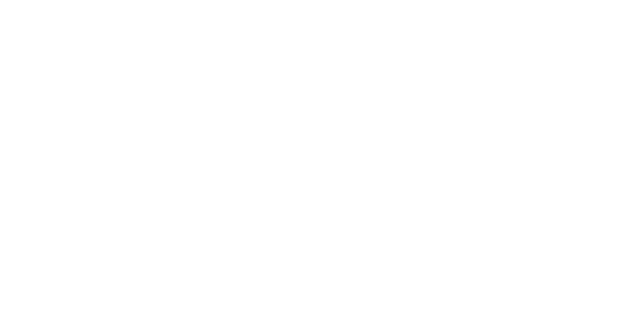
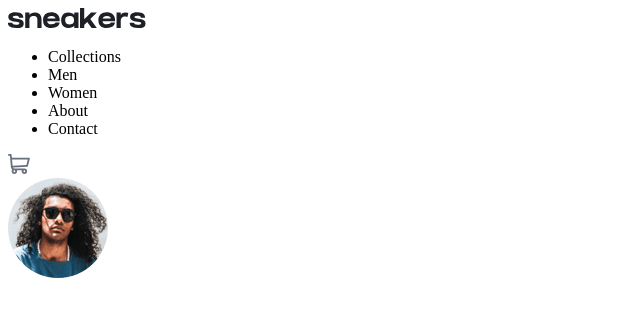
Before and after one commit to Aq1q/ecommerce-product-page, a React (Vite) app: page / in a window 1280 px wide. Shown: the top 316 px of the page, without its empty margins (0-640 px from the left). Built offline with nearby package versions, Linux system fonts and the light colour scheme.

Commit message:
feat: create navbar elements

```diff
--- a/src/App.jsx
+++ b/src/App.jsx
@@ -1,10 +1,11 @@
+import { Navbar } from './components/navbar'
 import './App.scss'
 
 function App() {
 
   return (
     <>
-
+      <Navbar />
     </>
   )
 }
--- /dev/null
+++ b/src/components/Navbar.jsx
@@ -0,0 +1,26 @@
+import Logo from '../assets/logo.svg'
+import Avatar from '../assets/image-avatar.png'
+import CartIcon  from '../assets/icon-cart.svg'
+
+export const Navbar = () => {
+    return (
+        <div className="navbar">
+            <div className='nav-left'>
+                <img src={Logo} alt="Logo" />
+                <ul className='nav-ul'>
+                    <li className='nav-item'>Collections</li>
+                    <li className='nav-item'>Men</li>
+                    <li className='nav-item'>Women</li>
+                    <li className='nav-item'>About</li>
+                    <li className='nav-item'>Contact</li>
+                </ul>
+            </div>
+            <div className="nav-right">
+                <div>
+                    <img src={CartIcon} alt="cart" />
+                </div>
+                <img src={Avatar} alt="Avatar" />
+            </div>
+        </div>
+    )
+}
```
